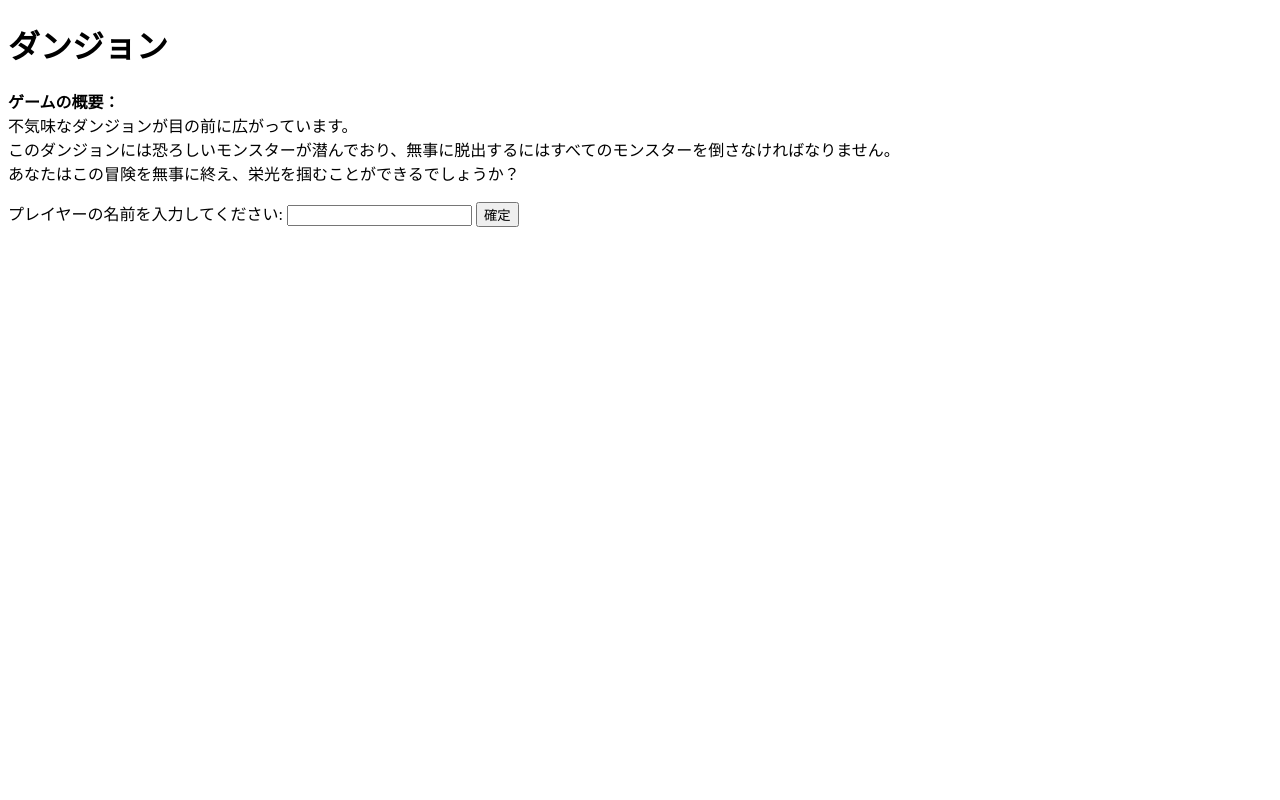
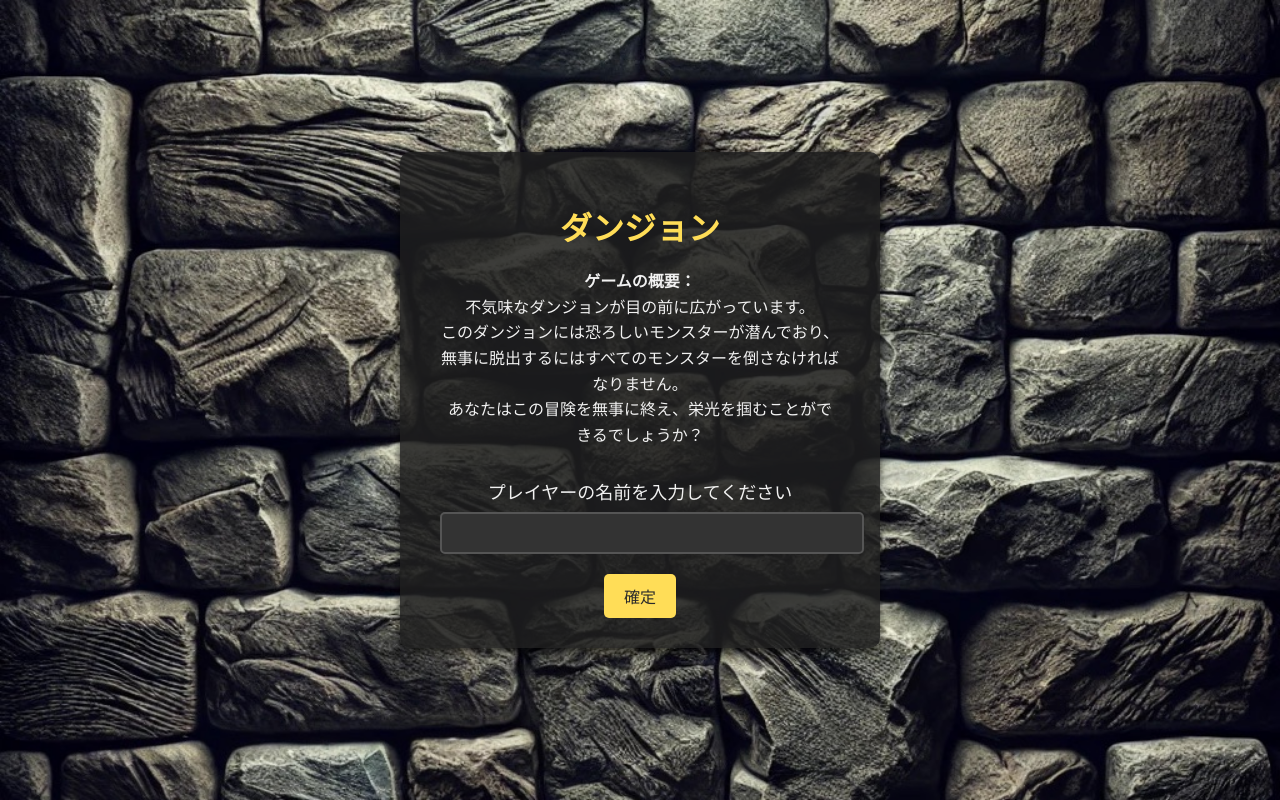
Before and after one commit to TsujimotoRyosei/pjmon, a FastAPI app: page / in a window 1280 px wide. Run offline with FastAPI, Linux system fonts and the light colour scheme.

Commit message:
cssを使用してデザインした

```diff
--- /dev/null
+++ b/mon/static/design/home.css
@@ -0,0 +1,80 @@
+/* 全体のスタイル */
+body {
+    font-family: 'Verdana', sans-serif;
+    margin: 0;
+    padding: 0;
+    background-color: #3c3c3c;
+    color: #f1f1f1;
+    display: flex;
+    justify-content: center;
+    align-items: center;
+    height: 100vh;
+    background-image: url('/static/images/brick_wall.jpeg'); /* 煉瓦の壁背景画像 */
+    background-size: cover;
+    background-repeat: no-repeat;
+    background-position: center;
+  }
+
+  /* コンテナのスタイル */
+  .container {
+    background-color: rgba(30, 30, 30, 0.85);
+    padding: 30px 40px;
+    border-radius: 10px;
+    text-align: center;
+    box-shadow: 0 4px 8px rgba(0, 0, 0, 0.7);
+    max-width: 400px;
+    color: #e1e1e1;
+  }
+
+  /* タイトルのスタイル */
+  h1 {
+    font-size: 32px;
+    color: #ffdd57; /* 黄金の色 */
+    margin-bottom: 20px;
+    font-family: 'Georgia', serif;
+  }
+
+  /* 説明文のスタイル */
+  .description {
+    font-size: 16px;
+    line-height: 1.6;
+    color: #f1f1f1;
+    margin-bottom: 30px;
+  }
+
+  /* フォームとラベルのスタイル */
+  .form label {
+    display: block;
+    margin-bottom: 8px;
+    font-size: 18px;
+    color: #f1f1f1;
+  }
+
+  /* 入力フィールドのスタイル */
+  .form input[type="text"] {
+    width: 100%;
+    padding: 10px;
+    margin-bottom: 20px;
+    border: 2px solid #555;
+    border-radius: 5px;
+    background-color: #333;
+    color: #f1f1f1;
+    font-size: 16px;
+  }
+
+  /* ボタンのスタイル */
+  .button {
+    background-color: #ffdd57;
+    color: #2b2b2b;
+    padding: 10px 20px;
+    border: none;
+    border-radius: 5px;
+    font-size: 16px;
+    cursor: pointer;
+    transition: background-color 0.3s, transform 0.2s;
+  }
+
+  .button:hover {
+    background-color: #f1c40f;
+    transform: scale(1.05);
+  }
--- a/mon/templates/home.html
+++ b/mon/templates/home.html
@@ -3,10 +3,12 @@
   <head>
     <meta charset="UTF-8" />
     <title>ダンジョン - プレイヤー登録</title>
+    <link rel="stylesheet" href="/static/design/home.css" />
   </head>
   <body>
+    <div class="container">
       <h1>ダンジョン</h1>
-    <p>
+      <p class="description">
         <strong>ゲームの概要：</strong>
         <br />
         不気味なダンジョンが目の前に広がっています。
@@ -15,10 +17,11 @@
         <br />
         あなたはこの冒険を無事に終え、栄光を掴むことができるでしょうか？
       </p>
-    <form action="/player_status" method="post">
-      <label for="username">プレイヤーの名前を入力してください:</label>
+      <form action="/player_status" method="post" class="form">
+        <label for="username">プレイヤーの名前を入力してください</label>
         <input type="text" id="username" name="username" required />
-      <button type="submit">確定</button>
+        <button type="submit" class="button">確定</button>
       </form>
+    </div>
   </body>
 </html>
```
Also changed, not shown: mon/static/design/battle.css (added, +133 -0 lines), mon/static/design/player_info.css (added, +77 -0 lines), mon/templates/battle.html (+1 -35 lines), mon/templates/player_info.html (+11 -6 lines), mon/static/images/brick_wall.jpeg (added). Lines whose indentation alone changed are shown as unchanged.
